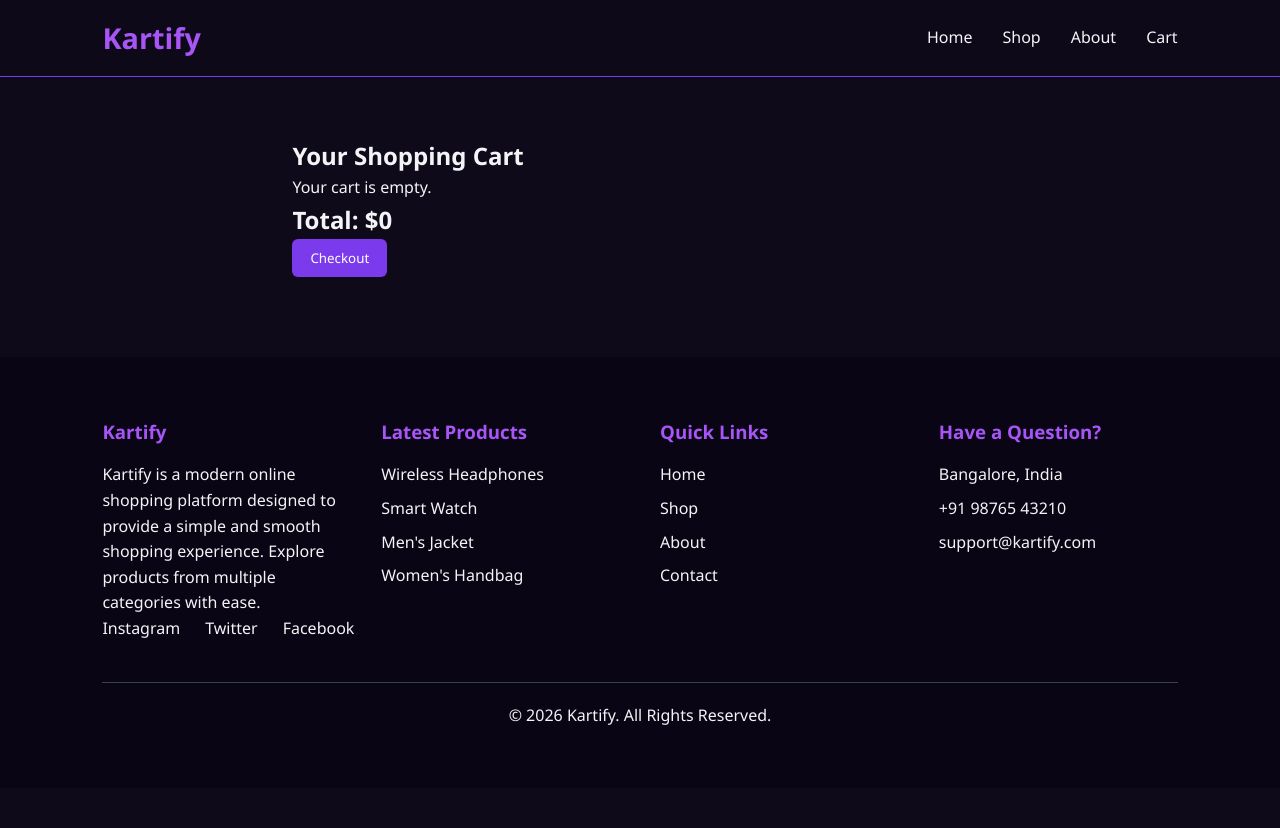
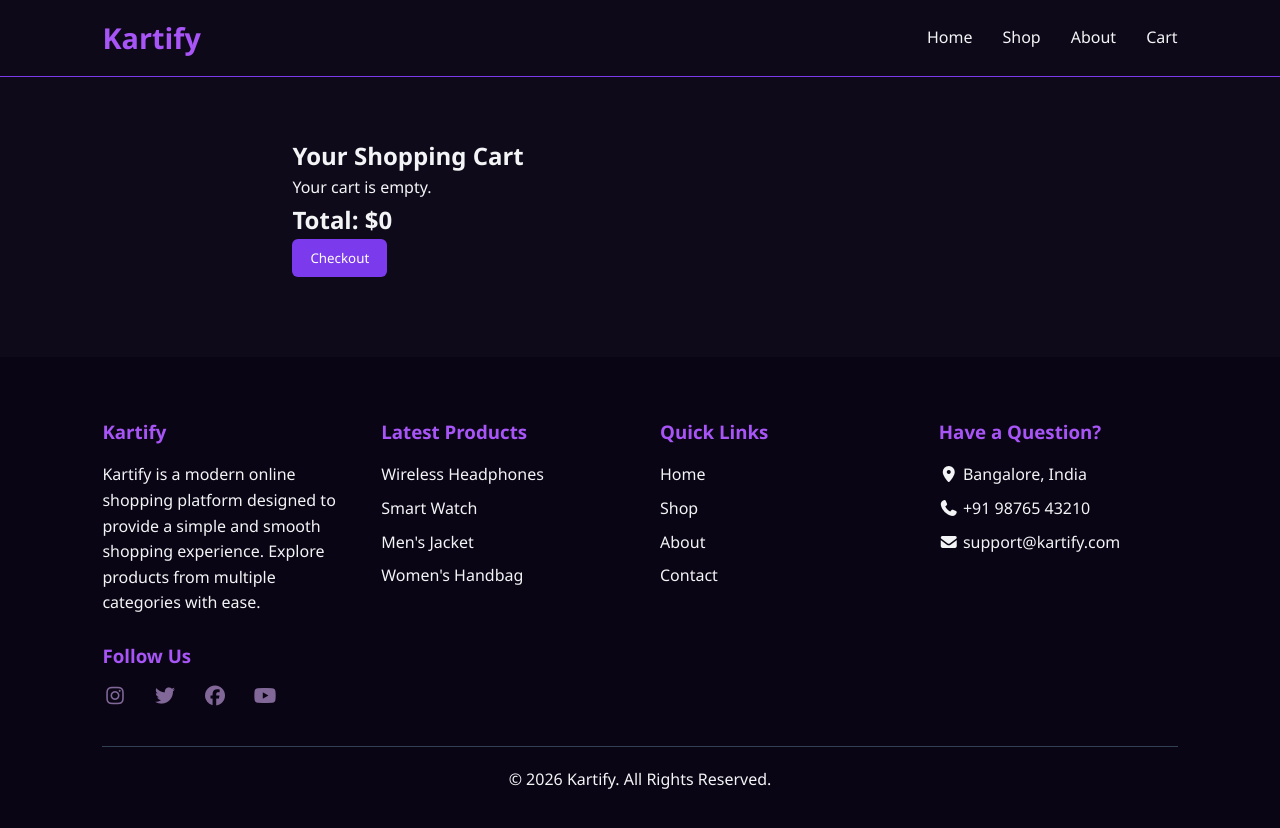
Before and after one commit to harishmb18/Kartify, a plain HTML site: page cart.html in a window 1280 px wide. Before the commit the page ends 800 px from the top, so only its background shows below. Drawn offline with Linux system fonts and the light colour scheme.

Commit message:
Enhance footer with social links and contact info
Updated footer section with social media icons and contact details.

```diff
--- a/cart.html
+++ b/cart.html
@@ -6,6 +6,9 @@
     <meta name="viewport" content="width=device-width, initial-scale=1.0">
     <title>Your Cart | Kartify</title>
     <link rel="stylesheet" href="style.css">
+    <link rel="stylesheet" href="https://cdnjs.cloudflare.com/ajax/libs/font-awesome/7.0.1/css/all.min.css"
+        integrity="sha512-2SwdPD6INVrV/lHTZbO2nodKhrnDdJK9/kg2XD1r9uGqPo1cUbujc+IYdlYdEErWNu69gVcYgdxlmVmzTWnetw=="
+        crossorigin="anonymous" referrerpolicy="no-referrer" />
 </head>
 
 <body>
@@ -41,6 +44,7 @@
     </main>
 
     <footer>
+
         <div class="footer-container">
             <div class="footer-col">
                 <h3>Kartify</h3>
@@ -49,10 +53,14 @@
                     to provide a simple and smooth shopping experience.
                     Explore products from multiple categories with ease.
                 </p>
-                <div class="socials">
-                    <span>Instagram</span>
-                    <span>Twitter</span>
-                    <span>Facebook</span>
+                <div class="social">
+                    <h3>Follow Us</h3>
+                    <div class="socials">
+                        <i class="fab fa-instagram"></i>
+                        <i class="fab fa-twitter"></i>
+                        <i class="fab fa-facebook"></i>
+                        <i class="fab fa-youtube"></i>
+                    </div>
                 </div>
             </div>
 
@@ -64,6 +72,7 @@
                     <li>Men's Jacket</li>
                     <li>Women's Handbag</li>
                 </ul>
+
             </div>
 
             <div class="footer-col">
@@ -79,12 +88,14 @@
             <div class="footer-col">
                 <h3>Have a Question?</h3>
                 <ul>
-                    <li>Bangalore, India</li>
-                    <li>+91 98765 43210</li>
-                    <li>support@kartify.com</li>
+                    <li><i class="fas fa-map-marker-alt"></i> Bangalore, India</li>
+                    <li><i class="fas fa-phone"></i> +91 98765 43210</li>
+                    <li><i class="fas fa-envelope"></i> support@kartify.com</li>
                 </ul>
             </div>
+
         </div>
+
         <div class="footer-bottom">
             <p>
                 © 2026 Kartify. All Rights Reserved.
```
